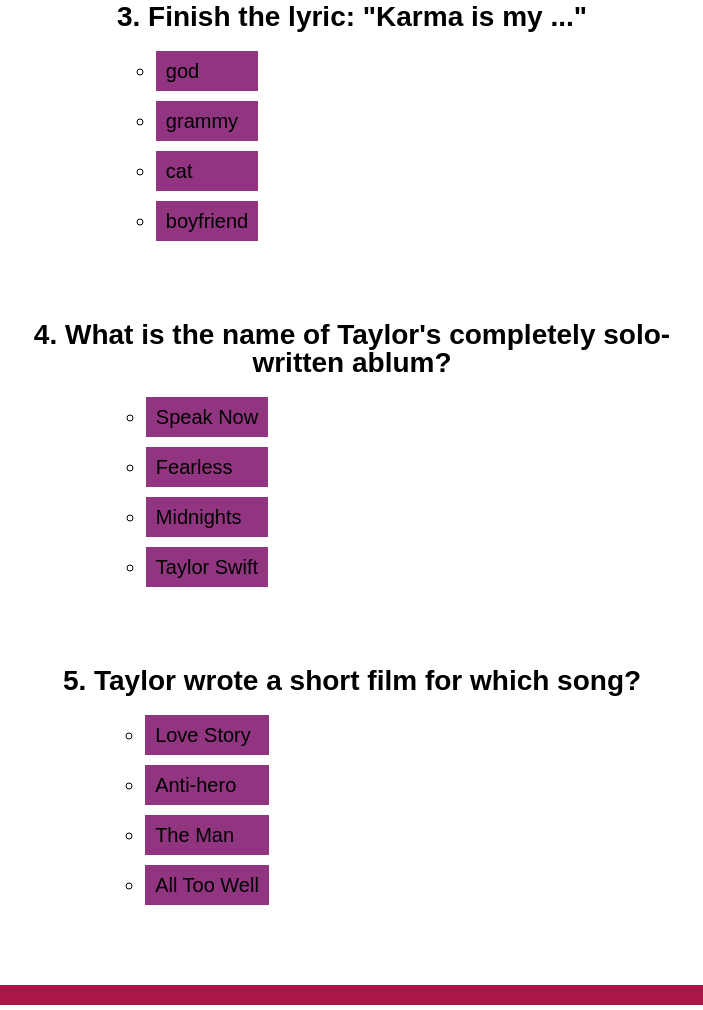
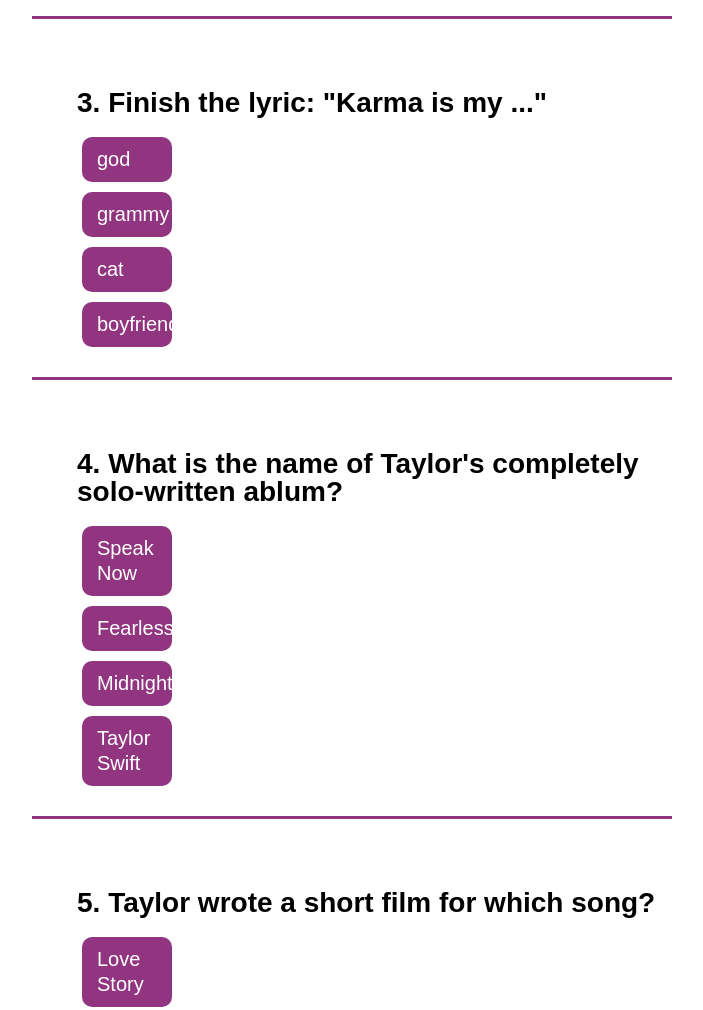
Before and after one commit to lkrum/Taylor-Swift-Quiz, a plain HTML site: page index.html in a window 1280 px wide. Shown: the part 852-1862 px from the top of the page, without its empty margins (288-991 px from the left). Drawn offline with Linux system fonts and the light colour scheme.

Commit message:
added answer display for correct and wrong answers

```diff
--- a/assets/style.css
+++ b/assets/style.css
@@ -30,17 +30,14 @@
 }
 
 .question {
-  display: flex;
-  justify-content: center;
-  flex-wrap: wrap;
   padding: 20px;
   margin: 10px 300px 10px 300px;
 }
 
 .question h2 {
-  text-align: center;
-  display: block;
+  text-align: left;
   font-size: 28px;
+  padding-left: 45px;
 }
 
 .question ol {
@@ -48,12 +45,27 @@
   font-size: 20px;
   list-style-type: circle;
   padding: 10px;
-  padding-right: 300px;
+  padding-right: 500px;
+  padding-left: 20px;
+}
+
+.answer {
+  position: relative;
+  border-top: 3px #913580 solid;
+  font-size: 25px;
+  padding-top: 10px;
 }
 
 li {
+  display: block;
+  color: white;
+  font-weight: 540;
   padding: 10px;
-  background: #913580;
+  padding-left: 15px;
+  background-color: #913580;
+  border-radius: 10px;
+  margin-left: 30px;
+  line-height: 25px;
 }
 
 footer {
--- a/index.html
+++ b/index.html
@@ -27,6 +27,7 @@
       <li>3</li>
       <li>21</li>
     </ol>
+  <p class = "answer"><p>
   </div>
   <div class="question">
     <h2>2. What was Taylor's first 2020 album?</h2>
@@ -36,6 +37,7 @@
       <li>Forevermore</li>
       <li>Woodvale</li>
     </ol>
+    <p class="answer"><p>
   </div>
   <div class="question">
     <h2>3. Finish the lyric: "Karma is my ..."</h2>
@@ -45,6 +47,7 @@
       <li>cat</li>
       <li>boyfriend</li>
     </ol>
+  <p class="answer"><p>
   </div>
   <div class="question">
     <h2>4. What is the name of Taylor's completely solo-written ablum?</h2>
@@ -54,6 +57,7 @@
       <li>Midnights</li>
       <li>Taylor Swift</li>
     </ol>
+    <p class="answer"><p>
   </div>
   <div class="question">
     <h2>5. Taylor wrote a short film for which song?</h2>
@@ -61,8 +65,9 @@
       <li>Love Story</li>
       <li>Anti-hero</li>
       <li>The Man</li>
-      <li>All Too Well</li>
+      <li>All Too Well (10 Minute Version)</li>
     </ol>
+      <p class="answer"><p>
   </div>
 
 
--- a/script.js
+++ b/script.js
@@ -13,7 +13,8 @@
 // variables
 var timeEl;
 var question;
-var wrongAnswer;
+var answer;
+var correct = ["13", "Folklore", "boyfriend", "Speak Now", "All Too Well (10 Minute Version)"]
 
 // timer
 var timeEl = document.getElementById("timer");
@@ -25,9 +26,9 @@
     if (secondsLeft > 1) {
       timeEl.textContent = secondsLeft + " seconds left";
       secondsLeft--;
-    // } if (wrongAnswer) {
-    //   secondsLeft -10;
-    //   timeEl.textContent = secondsLeft + " seconds left";
+    } if (answer === false) {
+      secondsLeft - 10;
+      timeEl.textContent = secondsLeft + " seconds left";
     } if (secondsLeft === 1) {
       timeEl.textContent = secondsLeft + " second left";
       secondsLeft--;
@@ -41,3 +42,15 @@
 countdown();
 
 // questions
+var answerEl = document.getElementById("answer");
+
+
+function quiz() {
+  if (correct.includes(answer)) {
+    answerEl.textContent = "Correct!";
+  } else {
+    answerEl.textContent = "Wrong!"
+  }
+}
+
+quiz();
```
